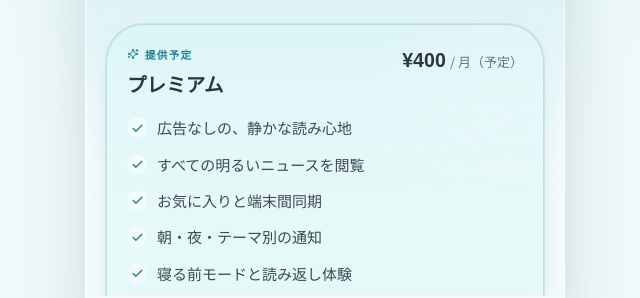
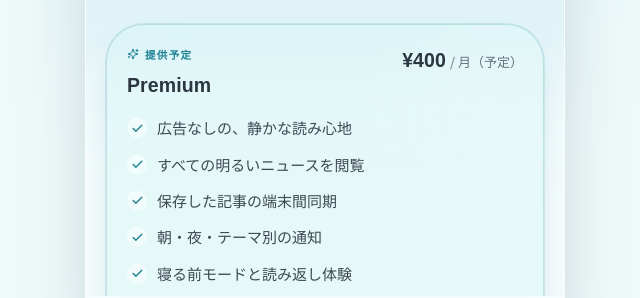
Before and after one commit to sunpotflower4460-cpu/Hot-news, a Next.js app: page /premium in a window 1280 px wide. Shown: the part 405-703 px from the top of the page, without its empty margins (315-955 px from the left). Built offline with nearby package versions, Linux system fonts and the light colour scheme; a web font is replaced by a local one.

Commit message:
feat: localize premium preview honestly

```diff
--- a/src/app/(app)/premium/page.tsx
+++ b/src/app/(app)/premium/page.tsx
@@ -6,11 +6,13 @@ import { ScreenHeader } from '@/components/layout/ScreenHeader';
 import { PlanCard } from '@/components/premium/PlanCard';
 import { Button } from '@/components/ui/Button';
 import { commercialConfig, isCommercialPreview } from '@/config/commercial';
+import { useI18n } from '@/lib/i18n/useI18n';
 import { useSettingsStore } from '@/lib/store/useSettingsStore';
 import { useHydrated } from '@/lib/utils/useHydrated';
 
 export default function PremiumPage() {
   const hydrated = useHydrated();
+  const { locale } = useI18n();
   const isPremium = useSettingsStore((state) => state.isPremium);
   const setPremium = useSettingsStore((state) => state.setPremium);
   const previewEnabled = hydrated && isPremium;
@@ -18,11 +20,38 @@ export default function PremiumPage() {
   if (!isCommercialPreview && !commercialConfig.features.subscriptions) {
     return (
       <FeatureUnavailable
-        title="プレミアムはまだ利用できません"
-        description="購入、復元、解約、サーバー検証を安全に提供できるまで、この機能は公開しません。"
+        title={locale === 'ja' ? 'プレミアムはまだ利用できません' : 'Premium is not available yet'}
+        description={
+          locale === 'ja'
+            ? '購入、復元、解約、サーバー検証を安全に提供できるまで、この機能は公開しません。'
+            : 'This feature will remain unavailable until purchase, restore, cancellation, and server verification are implemented safely.'
+        }
       />
     );
   }
+
+  const premiumFeatures =
+    locale === 'ja'
+      ? [
+          '広告なしの、静かな読み心地',
+          'すべての明るいニュースを閲覧',
+          '保存した記事の端末間同期',
+          '朝・夜・テーマ別の通知',
+          '寝る前モードと読み返し体験',
+          '週刊ライトまとめのフルアクセス',
+        ]
+      : [
+          'A calm, ad-free reading experience',
+          'Access to every published bright story',
+          'Saved-story sync across devices',
+          'Morning, evening, and topic notifications',
+          'Bedtime mode and reading history',
+          'Full weekly digest access',
+        ];
+  const freeFeatures =
+    locale === 'ja'
+      ? ['毎日の明るいニュース', '端末内の保存', '時間帯で変わる空の雰囲気']
+      : ['Daily bright stories', 'On-device saved stories', 'A sky theme that changes through the day'];
 
   return (
     <div className="space-y-7 pb-10">
@@ -42,34 +71,49 @@ export default function PremiumPage() {
           </span>
         </div>
         <h1 className="mt-1 text-display font-bold text-text">
-          {isCommercialPreview ? 'プレミアム構想' : 'プレミアム'}
+          {isCommercialPreview
+            ? locale === 'ja'
+              ? 'プレミアム構想'
+              : 'Premium concept'
+            : 'Premium'}
         </h1>
         <p className="mx-auto mt-2 max-w-xs text-body leading-relaxed text-muted">
-          明るいニュースを、広告に急かされず、自分のペースで受け取れる体験を準備しています。
+          {locale === 'ja'
+            ? '明るいニュースを、広告に急かされず、自分のペースで受け取れる体験を準備しています。'
+            : 'We are designing a calm way to receive bright news at your own pace, without ad pressure.'}
         </p>
       </div>
 
       <div className="space-y-3.5 px-5">
         <PlanCard
           highlight
-          eyebrow={isCommercialPreview ? '提供予定' : 'おすすめ'}
-          name="プレミアム"
+          eyebrow={
+            isCommercialPreview
+              ? locale === 'ja'
+                ? '提供予定'
+                : 'Planned'
+              : locale === 'ja'
+                ? 'おすすめ'
+                : 'Recommended'
+          }
+          name="Premium"
           price="¥400"
-          priceNote={isCommercialPreview ? '/ 月（予定）' : '/ 月'}
-          features={[
-            '広告なしの、静かな読み心地',
-            'すべての明るいニュースを閲覧',
-            'お気に入りと端末間同期',
-            '朝・夜・テーマ別の通知',
-            '寝る前モードと読み返し体験',
-            '週刊ライトまとめのフルアクセス',
-          ]}
+          priceNote={
+            isCommercialPreview
+              ? locale === 'ja'
+                ? '/ 月（予定）'
+                : '/ month (planned)'
+              : locale === 'ja'
+                ? '/ 月'
+                : '/ month'
+          }
+          features={premiumFeatures}
         />
         <PlanCard
-          eyebrow="現在の基本体験"
-          name="無料"
+          eyebrow={locale === 'ja' ? '現在の基本体験' : 'Current core experience'}
+          name={locale === 'ja' ? '無料' : 'Free'}
           price="¥0"
-          features={['毎日の明るいニュース', '端末内のお気に入り', '時間帯で変わる心の天気']}
+          features={freeFeatures}
         />
       </div>
 
@@ -77,7 +121,9 @@ export default function PremiumPage() {
         <div className="px-5">
           <div className="rounded-card border border-line/50 bg-surface/65 p-4 shadow-inner-light backdrop-blur-sm">
             <p className="text-caption leading-relaxed text-muted">
-              現在は課金機能を実装していません。下のボタンは、設定画面などでプレミアム利用中の表示を確認するためのデザインプレビューです。
+              {locale === 'ja'
+                ? '現在は課金機能を実装していません。下のボタンは、設定画面などでプレミアム利用中の表示を確認するためのデザインプレビューです。'
+                : 'Billing is not implemented. The button below only previews how a Premium state would look elsewhere in the app.'}
             </p>
           </div>
           <Button
@@ -86,16 +132,26 @@ export default function PremiumPage() {
             className="mt-3 w-full"
             onClick={() => setPremium(!previewEnabled)}
           >
-            {previewEnabled ? 'プレミアム表示プレビューを終了' : 'プレミアム表示を試す'}
+            {previewEnabled
+              ? locale === 'ja'
+                ? 'プレミアム表示プレビューを終了'
+                : 'End Premium display preview'
+              : locale === 'ja'
+                ? 'プレミアム表示を試す'
+                : 'Preview Premium display'}
           </Button>
           <p className="mt-2 text-center text-[0.7rem] text-muted/70">
-            実際の購入・請求・契約は発生しません。
+            {locale === 'ja'
+              ? '実際の購入・請求・契約は発生しません。'
+              : 'No purchase, charge, or contract occurs.'}
           </p>
         </div>
       ) : (
         <div className="px-5">
           <div className="rounded-card border border-line/55 bg-surface/70 px-4 py-4 text-caption leading-relaxed text-muted">
-            購入画面はStoreKitの価格・期間・自動更新条件を取得した後に表示します。ハードコードした価格だけでは購入を開始しません。
+            {locale === 'ja'
+              ? '購入画面はStoreKitの価格・期間・自動更新条件を取得した後に表示します。ハードコードした価格だけでは購入を開始しません。'
+              : 'The purchase screen must use StoreKit-provided price, duration, and renewal terms. A hard-coded price alone never starts a purchase.'}
           </div>
         </div>
       )}
```
